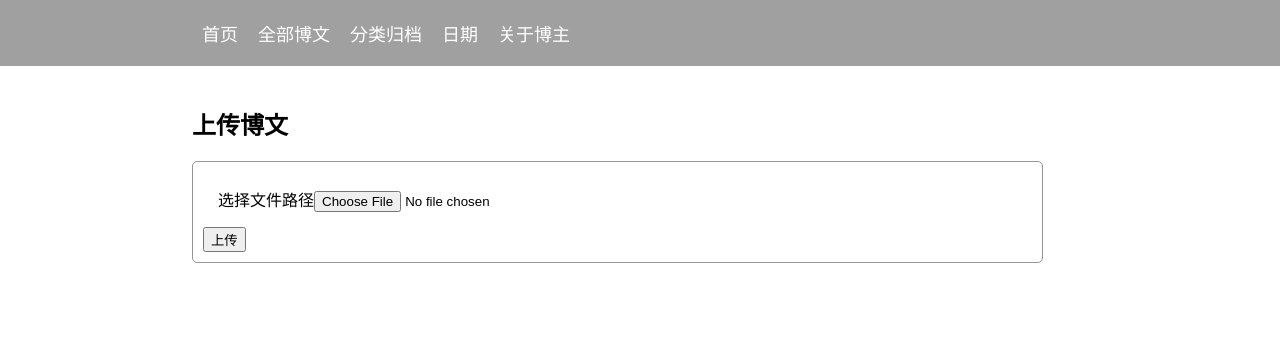
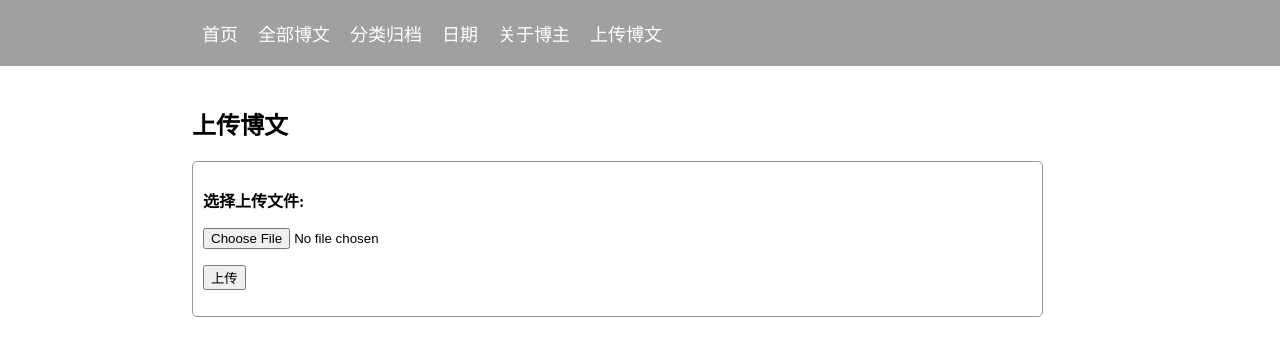
Before and after one commit to PumpkinJimmy/blogsite, a Django app: template myblog/templates/myblog/upload.html in a window 1280 px wide. Shown: the top 356 px of the page. Run offline with Django 3.2, Linux system fonts and the light colour scheme; the template is opened without the code that fills it, so the values that code supplies are empty.

Commit message:
add upload menu and upload url

```diff
--- a/myblog/templates/myblog/base.html
+++ b/myblog/templates/myblog/base.html
@@ -17,6 +17,7 @@
 					<li><a href="#">分类归档</a></li>
 					<li><a href="#">日期</a></li>
 					<li><a href="#">关于博主</a></li>
+					<li><a href="{% url "upload" %}">上传博文</a></li>
 				</ul>
 			</nav>
 		</div>
--- a/myblog/templates/myblog/upload.html
+++ b/myblog/templates/myblog/upload.html
@@ -3,7 +3,12 @@
 <h2>上传博文</h2>
 <form method="POST" action="" enctype="multipart/form-data" style="border:solid 1px rgb(150, 150, 150);padding:10px;border-radius:5px">
 	{% csrf_token %}
-	<label style="display: block;margin: 15px">选择文件路径<input type="file" name="f" /></label>
+	<p style="font-weight:bold">选择上传文件:</p>
+	<p>
+	<input type="file" name="f" />
+	<p>
+	<p>
 	<input type="submit" value="上传"/>
+	</p>
 </form>
 {% endblock %}
--- a/myblog/urls.py
+++ b/myblog/urls.py
@@ -4,5 +4,5 @@ urlpatterns = [
     url(r'^$', views.indexView, name="index"),
     url(r'^article/$', views.articleListView, name="article_list"),
     url(r'^article/(?P<id>[0-9]+)$', views.articleView, name="article"),
-    url(r'^upload/$', views.uploadView)
+    url(r'^upload/$', views.uploadView, name="upload")
 ]
--- a/myblog/views.py
+++ b/myblog/views.py
@@ -26,6 +26,7 @@ def uploadView(request):
         return render(request, 'myblog/upload.html')
     else:
         data = str(request.FILES['f'].read(), encoding="utf-8")
-        art = Article(title="Upload Article", content=data, brief="")
+        lines = data.split('\n')
+        art = Article(title=data[0].lstrip('# '), content=data, brief="")
         art.save()
         return HttpResponse("Success")
```
